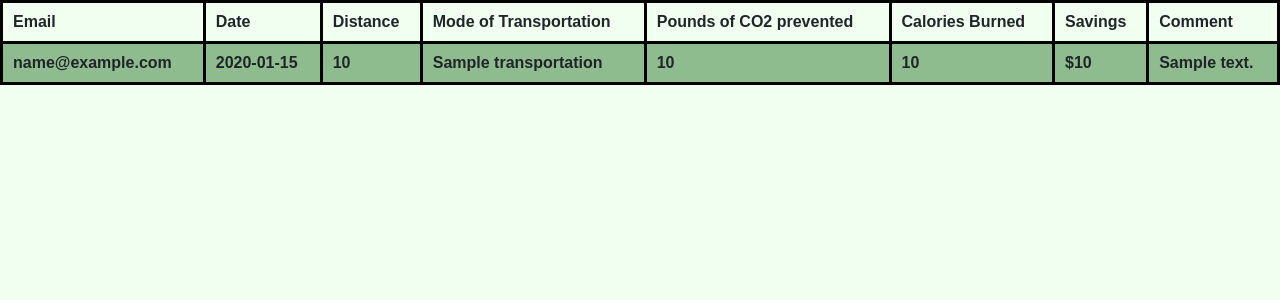
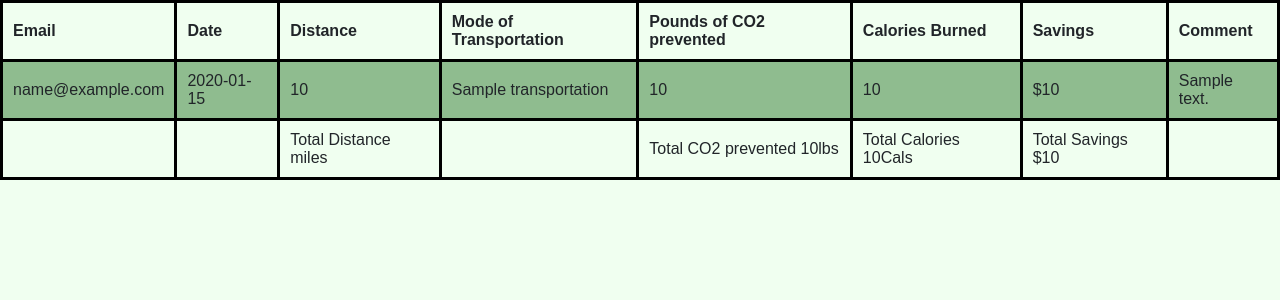
Before and after one commit to vfigueroa/ANewPath, a Python web app: template templates/history.html in a window 1280 px wide. Shown: the part 70-370 px from the top of the page. Run offline with Jinja, Linux system fonts and the light colour scheme; the template is opened without the code that fills it: most values are stand-ins (such as "Sample title", 1, 10 or a date in 2020); lists and menus that the app fills with data are empty; some libraries are stand-ins or nearby versions.

Commit message:
added totals to history

```diff
--- a/templates/history.html
+++ b/templates/history.html
@@ -1,8 +1,6 @@
 <html>
   <head>
-    <style>
-
-    </style>
+    <title>History</title>
   </head>
   <body>
   {% include 'templates/nav.html' %}
@@ -19,15 +17,25 @@
       </tr>
       {% for entry in history %}
       <tr>
-       <th>{{entry.email}}</th>
-       <th>{{entry.timestamp[0:10]}}</th>
-       <th>{{entry.distance}}</th>
-       <th>{{entry.transportation}}</th>
-       <th>{{entry.co2}}</th>
-       <th>{{entry.calories}}</th>
-       <th>${{entry.cost}}</th>
-       <th>{{entry.comment}}</th>
+       <td>{{entry.email}}</td>
+       <td>{{entry.timestamp[0:10]}}</td>
+       <td>{{entry.distance}}</td>
+       <td>{{entry.transportation}}</td>
+       <td>{{entry.co2}}</td>
+       <td>{{entry.calories}}</td>
+       <td>${{entry.cost}}</td>
+       <td>{{entry.comment}}</td>
        {% endfor %}
+      </tr>
+      <tr>
+       <td></td>
+       <td></td>
+       <td>Total Distance miles</td>
+       <td></td>
+       <td>Total CO2 prevented {{cost}}lbs</td>
+       <td>Total Calories {{cost}}Cals</td>
+       <td>Total Savings ${{cost}}</td>
+       <td></td>
       </tr>
  </table>
   </body>
```
